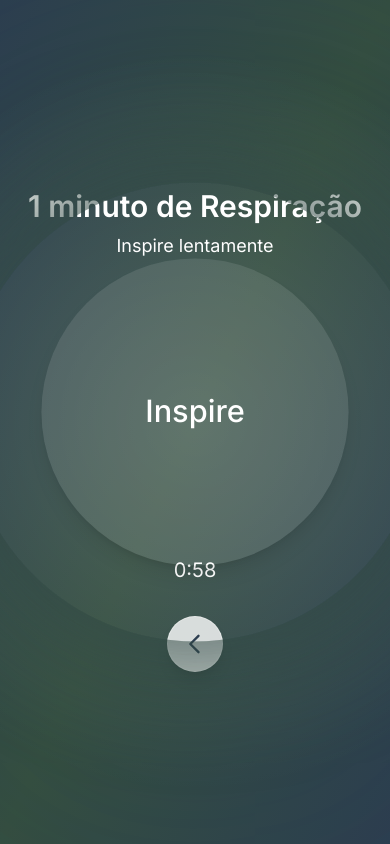
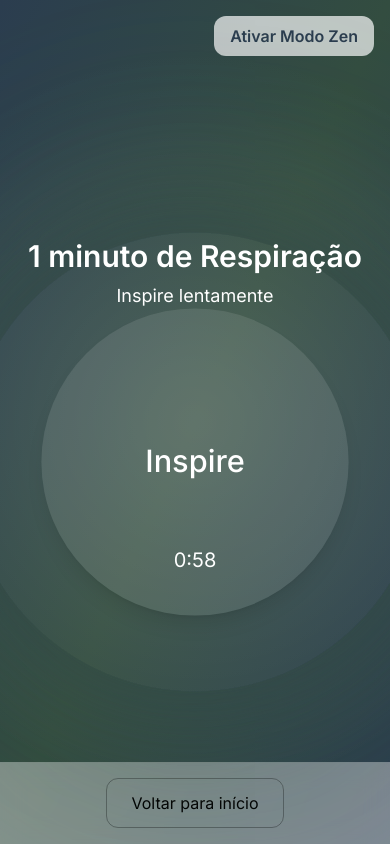
Before and after one commit to leticiael/selah-app, a Next.js app: page /respire in a window 390 px wide. Both pictures are taken after a click on the button "1 minuto". Built offline with nearby package versions, Linux system fonts and the light colour scheme; a web font is replaced by a local one.

Commit message:
Add zenmode to respire page

```diff
--- a/src/app/respire/page.tsx
+++ b/src/app/respire/page.tsx
@@ -1,8 +1,9 @@
 "use client";
-import { useState, useEffect } from "react";
+import { useState, useEffect, useContext } from "react";
 import { useBreathingProtocol, Protocol } from "@/hooks/useBreathingProtocol";
 import BreathingBall from "@/components/BreathingBall";
 import { Toaster } from "react-hot-toast";
+import { ZenModeContext } from "@/components/ZenModeProvider";
 
 const PROTOCOLS: Protocol[] = [
   { label: "1 minuto", duration: 1 * 60, inhale: 4, exhale: 6 },
@@ -16,6 +17,7 @@ export default function RespirePage() {
   const { timeLeft, phase } = useBreathingProtocol(sel);
   const [completed, setCompleted] = useState(false);
   const [hasStarted, setHasStarted] = useState(false);
+  const { isZenMode, toggleZenMode } = useContext(ZenModeContext);
 
   const animationDuration = sel?.[phase] ?? 1;
 
@@ -35,10 +37,26 @@ export default function RespirePage() {
       className="min-h-screen flex flex-col items-center justify-center p-6 relative font-sans overflow-x-hidden"
       style={{ fontFamily: "Inter, sans-serif" }}
     >
+      {hasStarted && (
+        <button
+          onClick={toggleZenMode}
+          className="absolute top-4 right-4 px-4 py-2 bg-white/70 text-[#2C3E50] rounded-xl hover:bg-white transition font-semibold"
+        >
+          {isZenMode ? "Desativar Modo Zen" : "Ativar Modo Zen"}
+        </button>
+      )}
+
       <div className="absolute inset-0 -z-20 bg-gradient-to-br from-[#2C3E50] via-[#344E41] to-[#2C3E50]" />
-      <div className="absolute inset-0 -z-10 pointer-events-none" style={{ background: "radial-gradient(circle at 50% 50%, #ffffff22, transparent 80%)" }} />
-      {!sel && (
-        <div className={`absolute left-0 top-[6rem] hidden lg:block z-40 transition-opacity duration-500 ${sel ? "opacity-0" : "opacity-100"}`}>
+      <div
+        className="absolute inset-0 -z-10 pointer-events-none"
+        style={{
+          background:
+            "radial-gradient(circle at 50% 50%, #ffffff22, transparent 80%)",
+        }}
+      />
+
+      {!sel && !isZenMode && (
+        <div className="absolute left-0 top-[6rem] hidden lg:block z-40">
           <img
             src="/garca.png"
             alt="Ilustração de garça"
@@ -46,13 +64,18 @@ export default function RespirePage() {
           />
         </div>
       )}
+
       <Toaster />
+
       {!sel ? (
         <>
-          <div className="text-center">
-            <h1 className="text-2xl font-bold text-[#ffffff]">Apenas Respire</h1>
+          <div className={`text-center ${isZenMode ? "hidden" : ""}`}>
+            <h1 className="text-2xl font-bold text-[#ffffff]">
+              Apenas Respire
+            </h1>
             <p className="mb-4 text-base text-[#ffffff] font-medium">
-              Use este espaço para respirar com calma, sem julgamentos ou perguntas. Escolha um tempo e siga seu ritmo.
+              Use este espaço para respirar com calma, sem julgamentos ou
+              perguntas. Escolha um tempo e siga seu ritmo.
             </p>
 
             <div className="flex flex-col md:flex-row md:justify-center md:items-center gap-4 mb-4">
@@ -66,30 +89,30 @@ export default function RespirePage() {
                 </button>
               ))}
             </div>
-          </div>
             <p className="italic text-sm text-[#ffffff]/70 mb-6">
-              A respiração lenta (inspire por 4 segundos, expire por 6 segundos) ajuda a acalmar o corpo e a mente.
+              A respiração lenta (inspire por 4 segundos, expire por 6 segundos)
+              ajuda a acalmar o corpo e a mente.
             </p>
-          <div className="fixed bottom-0 left-0 w-full">
-            <div className="w-full flex justify-center items-center p-4 bg-white/40 backdrop-blur-md">
-              <a href="/" className="px-6 py-3 text-black rounded-xl border border-black/30 hover:bg-black/10 transition">
-                Voltar para início
-              </a>
-            </div>
           </div>
         </>
       ) : (
         <>
           {!completed ? (
-            <>
-              <div className="w-full flex flex-col items-center">
+            <div className="relative w-full flex flex-col items-center z-40">
+              <div className={`text-center ${isZenMode ? "hidden" : ""} z-40`}>
                 <h1 className="text-3xl font-semibold text-[#ffffff] mt-8 md:mt-12 mb-2 text-center">
                   {sel.label} de Respiração
                 </h1>
                 <p className="mb-8 text-[#ffffff] text-center text-lg">
-                  {phase === "inhale" ? "Inspire lentamente" : phase === "hold" ? "Segure o ar" : "Expire suavemente"}
+                  {phase === "inhale"
+                    ? "Inspire lentamente"
+                    : phase === "hold"
+                    ? "Segure o ar"
+                    : "Expire suavemente"}
                 </p>
               </div>
+
+              <div className="breathing-container mb-8">
                 <BreathingBall
                   phase={phase}
                   animationDuration={animationDuration}
@@ -98,56 +121,37 @@ export default function RespirePage() {
                   shadowColor="#2C3E50"
                   backgroundColor="rgba(255,255,255,0.1)"
                 />
-              <div className="text-xl text-[#ffffff] mb-6 text-center">
-                {Math.floor(timeLeft / 60)}:{String(timeLeft % 60).padStart(2, "0")}
               </div>
-              <div className="flex justify-center mt-2 mb-4">
-                <button
-                  onClick={resetAll}
-                  aria-label="Voltar para escolha de tempo"
-                  className="flex items-center justify-center w-14 h-14 rounded-full bg-white/80 border border-[#ffffff]/30 text-[#2C3E50] hover:bg-[#ffffff]/10 transition shadow-lg"
-                >
-                  <svg
-                    xmlns="http://www.w3.org/2000/svg"
-                    className="w-7 h-7"
-                    fill="none"
-                    viewBox="0 0 24 24"
-                    strokeWidth={2}
-                    stroke="currentColor"
-                  >
-                    <path strokeLinecap="round" strokeLinejoin="round" d="M15 19l-7-7 7-7" />
-                  </svg>
-                </button>
+
+              {!isZenMode && (
+                <div className="absolute bottom-16 left-1/2 transform -translate-x-1/2 z-50 text-xl text-[#ffffff] text-center">
+                  {Math.floor(timeLeft / 60)}:
+                  {String(timeLeft % 60).padStart(2, "0")}
                 </div>
-            </>
+              )}
+            </div>
           ) : (
-            <>
             <div className="flex flex-col items-center gap-4 mt-8">
               <p className="text-[#ffffff] text-xl mt-8 text-center">
-                  Respiração concluída. Volte sempre que quiser um momento de pausa.
+                Respiração concluída. Volte sempre que quiser um momento de
+                pausa.
               </p>
             </div>
-              <div className="flex justify-center mt-8 mb-4">
-                <button
-                  onClick={resetAll}
-                  aria-label="Encerrar sessão"
-                  className="flex items-center justify-center w-14 h-14 rounded-full bg-white/80 border border-[#ffffff]/30 text-[#2C3E50] hover:bg-[#ffffff]/10 transition shadow-lg"
-                >
-                  <svg
-                    xmlns="http://www.w3.org/2000/svg"
-                    className="w-7 h-7"
-                    fill="none"
-                    viewBox="0 0 24 24"
-                    strokeWidth={2}
-                    stroke="currentColor"
-                  >
-                    <path strokeLinecap="round" strokeLinejoin="round" d="M15 19l-7-7 7-7" />
-                  </svg>
-                </button>
-              </div>
+          )}
         </>
       )}
-        </>
+
+      {!isZenMode && (
+        <div className="fixed bottom-0 left-0 w-full">
+          <div className="w-full flex justify-center items-center p-4 bg-white/40 backdrop-blur-md">
+            <a
+              href="/"
+              className="px-6 py-3 text-black rounded-xl border border-black/30 hover:bg-black/10 transition"
+            >
+              Voltar para início
+            </a>
+          </div>
+        </div>
       )}
     </main>
   );
```
Lines whose indentation alone changed are shown as unchanged.
